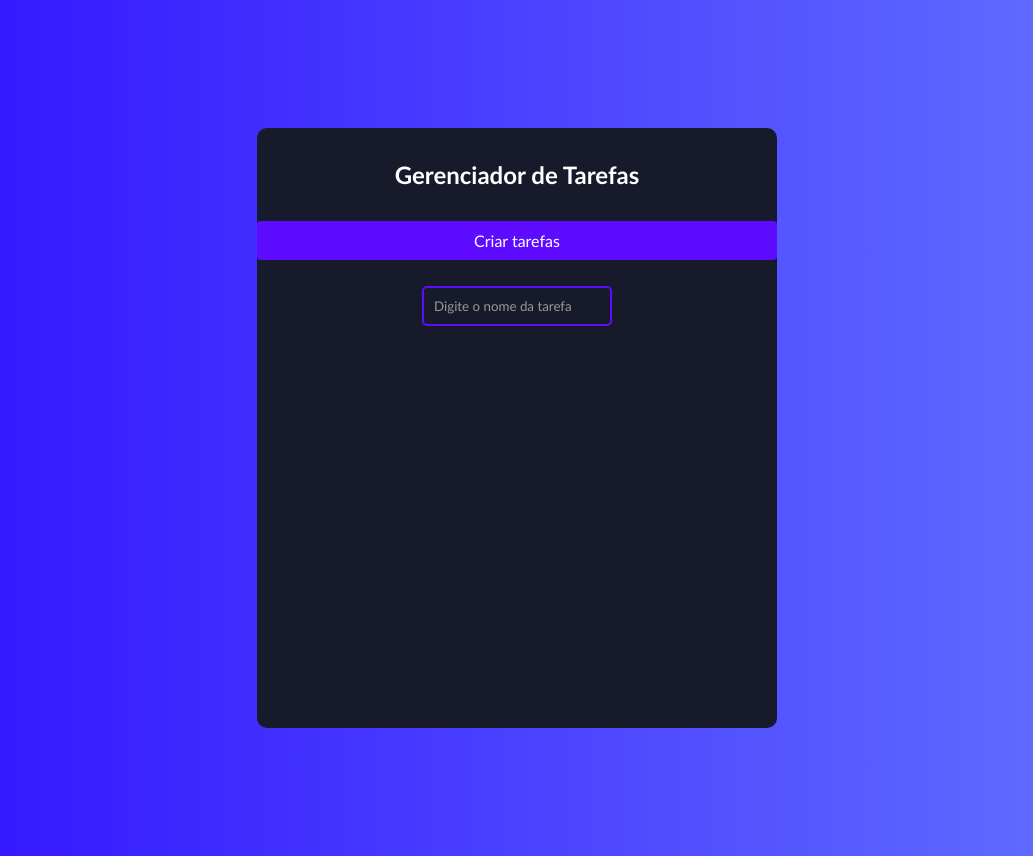
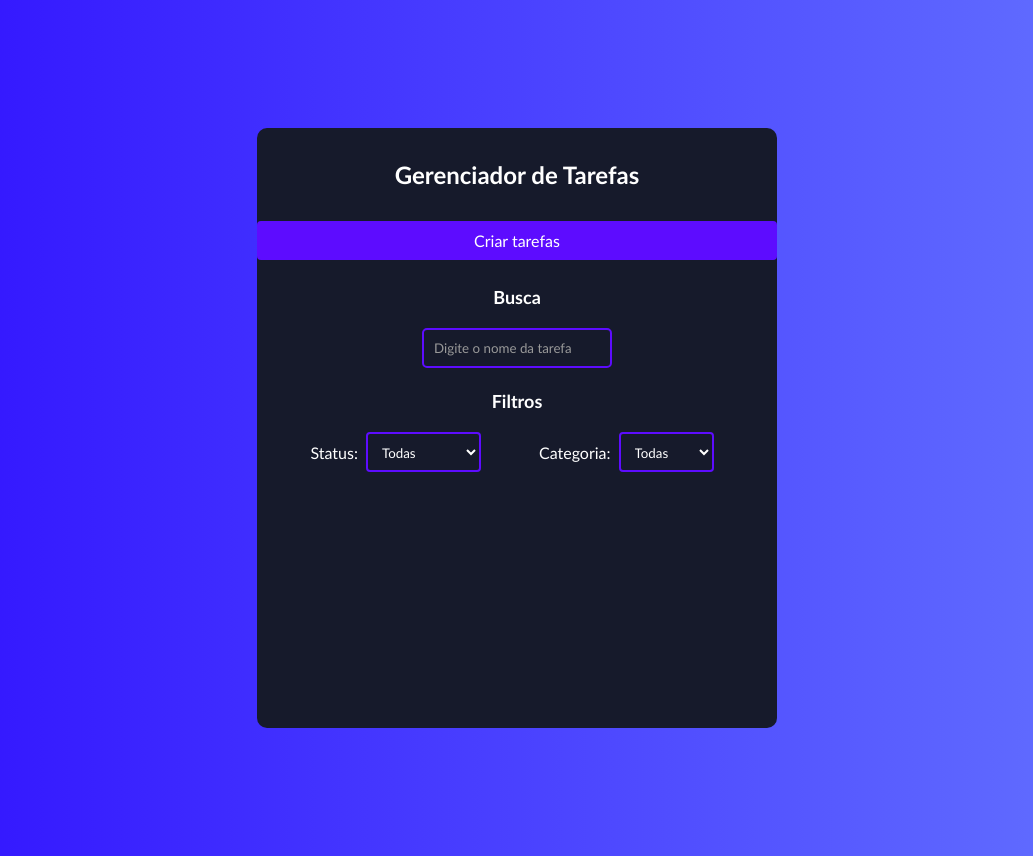
Before and after one commit to raularaju/to_do_list, a React (Create React App) app in the folder client/: page / in a window 1280 px wide. Both pictures are taken after a click on the button "Pesquisar tarefas". Shown: the whole page, without its empty margins (123-1156 px from the left). Built offline with nearby package versions, Linux system fonts and the light colour scheme; no server answers.

Commit message:
feat: update todo

```diff
--- a/client/src/App.css
+++ b/client/src/App.css
@@ -59,6 +59,7 @@ h1 {
   width: 320px;
   background: transparent;
   color: #fff;
+  margin-top: 20px;
 }
 
 .todo-input::placeholder {
@@ -81,6 +82,10 @@ h1 {
 }
 
 .todo-input.edit {
+  border: 2px solid #149fff;
+}
+
+.todo-select.edit {
   border: 2px solid #149fff;
 }
 
@@ -187,7 +192,7 @@ h1 {
 .search {
   background: #161a2b; /* Background color */
   padding: 10px;
-  margin-bottom: 16px;
+  margin-bottom: 2px;
 }
 
 
@@ -207,3 +212,50 @@ h1 {
 .search input:focus {
   border: 2px solid #7c3dff;
 }
+
+h2 {
+  color: #fff;
+  font-size: 18px;
+  text-align: center;
+  margin-bottom: 20px;
+}
+
+.filter {
+  background: #161a2b;
+  padding: 10px;
+  margin-bottom: 20px;
+  align-self: center;
+}
+
+.filter-options {
+  display: flex;
+  align-items: center;
+  justify-content: center;
+  gap: 3rem;
+}
+
+.filter-options div {
+  flex: 1;
+  display: flex;
+  justify-content: center;
+  align-items: center;
+}
+
+.filter select {
+  height: 40px;
+  padding: 10px;
+  border: 2px solid #5d0cff;
+  border-radius: 4px;
+  background: transparent;
+  color: #fff;
+  margin-right: 10px;
+}
+
+.filter p {
+  font-size: 16px;
+  color: #fff;
+  margin-right: 8px;
+  display: flex;
+  align-items: center;
+  height: 40px;
+}
--- /dev/null
+++ b/client/src/components/Filter.js
@@ -0,0 +1,32 @@
+import React from "react";
+
+const Filter = ({filterStatus, setFilterStatus, filterCategory, setFilterCategory}) => {
+  return (
+    <div className="filter">
+      <h2>Filtros</h2>
+      <div className="filter-options">
+        <div>
+          <p>Status:</p>
+          <select value={filterStatus} onChange={(e) => setFilterStatus(e.target.value)}>
+            <option value="all">Todas</option>
+            <option value="completed">Completas</option>
+            <option value="uncompleted">Incompletas</option>
+          </select>
+        </div>
+        <div>
+          <p>Categoria:</p>
+          <select value={filterCategory} onChange={(e) => setFilterCategory(e.target.value)}>
+            <option value="all">Todas</option>
+            <option value="Trabalho">Trabalho</option>
+            <option value="Pessoal">Pessoal</option>
+            <option value="Casa">Casa</option>
+            <option value="Estudo">Estudo</option>
+            <option value="Outros">Outros</option>
+          </select>
+        </div>
+      </div>
+    </div>
+  );
+};
+
+export default Filter;
--- a/client/src/components/Search.js
+++ b/client/src/components/Search.js
@@ -3,6 +3,7 @@ import React from "react";
 const Search = ({ search, setSearch }) => {
   return (
     <div className="search">
+      <h2>Busca</h2>
       <input
         type="text"
         value={search}
--- a/client/src/components/Todo.js
+++ b/client/src/components/Todo.js
@@ -6,14 +6,16 @@ import { TiEdit } from "react-icons/ti";
 const Todo = ({ todos, completeTodo, removeTodo, updateTodo }) => {
   const [edit, setEdit] = useState({
     id: null,
-    value: "",
+    title: "",
+    category: "",
   });
 
   const submitUpdate = (value) => {
     updateTodo(edit.id, value);
     setEdit({
       id: null,
-      value: "",
+      title: "",
+      category: "",
     });
   };
 
@@ -38,7 +40,7 @@ const Todo = ({ todos, completeTodo, removeTodo, updateTodo }) => {
           className="delete-icon"
         />
         <TiEdit
-          onClick={() => setEdit({ id: todo.id, value: todo.title })}
+          onClick={() => setEdit({ id: todo.id, title: todo.title, category: todo.category })}
           className="edit-icon"
         />
       </div>
--- a/client/src/components/TodoForm.js
+++ b/client/src/components/TodoForm.js
@@ -2,10 +2,10 @@ import React, { useState, useEffect, useRef } from "react";
 
 function TodoForm(props) {
   const [titleInput, setTitleInput] = useState(
-    props.edit ? props.edit.value : ""
+    props.edit ? props.edit.title : ""
   );
   const [categoryInput, setCategoryInput] = useState(
-    props.edit ? props.edit.value : ""
+    props.edit ? props.edit.category : ""
   );
 
   const inputRef = useRef(null);
@@ -20,7 +20,7 @@ function TodoForm(props) {
 
   const handleSubmit = async (e) => {
     e.preventDefault();
-    if(! titleInput || ! categoryInput) return;
+    if (!titleInput || !categoryInput) return;
     props.onSubmit({
       title: titleInput,
       category: categoryInput,
@@ -33,33 +33,48 @@ function TodoForm(props) {
       {props.edit ? (
         <>
           <input
+            className="todo-input edit"
             placeholder="Nome da tarefa"
             value={titleInput}
             onChange={handleChange}
             name="title"
             ref={inputRef}
-            className="todo-input edit"
           />
           <button onClick={handleSubmit} className="todo-button">
             Update
           </button>
+          <select
+            className="todo-select edit"
+            onChange={(e) => setCategoryInput(e.target.value)}
+            value={categoryInput}
+          >
+            <option value=""> Selecione uma categoria</option>
+            <option value="Trabalho"> Trabaho </option>
+            <option value="Pessoal"> Pessoal </option>
+            <option value="Casa"> Casa </option>
+            <option value="Estudo"> Estudo </option>
+            <option value="Outros"> Outros </option>
+          </select>
         </>
       ) : (
         <>
           <input
+            className="todo-input"
             placeholder="Nome da tarefa"
             value={titleInput}
             onChange={(e) => setTitleInput(e.target.value)}
             name="title"
-            className="todo-input"
             ref={inputRef}
           />
           <button onClick={handleSubmit} className="todo-button">
             Adicionar
           </button>
-          <select className="todo-select"  style={{ marginTop: '20px' }} onChange={(e) => setCategoryInput(e.target.value)}>
+          <select
+            className="todo-select"
+            onChange={(e) => setCategoryInput(e.target.value)}
+          >
             <option value=""> Selecione uma categoria</option>
-            <option value="Trabaho"> Trabaho </option>
+            <option value="Trabalho"> Trabaho </option>
             <option value="Pessoal"> Pessoal </option>
             <option value="Casa"> Casa </option>
             <option value="Estudo"> Estudo </option>
--- a/client/src/components/TodoList.js
+++ b/client/src/components/TodoList.js
@@ -1,6 +1,7 @@
 import React, { useState, useEffect } from "react";
 import TodoForm from "./TodoForm";
 import Todo from "./Todo";
+import Filter from "./Filter";
 import {
   deleteTask,
   updateTask,
@@ -11,22 +12,26 @@ import Search from "./Search";
 function TodoList() {
   const [todos, setTodos] = useState([]);
   const [search, setSearch] = useState("");
+  const [filterStatus, setFilterStatus] = useState("all"); // ["all", "completed", "uncompleted"
+  const [filterCategory, setFilterCategory] = useState("all"); // ["all", "Trabalho", "Pessoal", "Casa", "Estudo", "Outros"]
   const [isCreatingTask, setIsCreatingTask] = useState(true);
+
   useEffect(() => {
     async function fetchTasks() {
       try {
-        const response = await getAllTasks(); // Assuming getAllTasks returns a list of tasks
-        setTodos(response.data); // Assuming the tasks are stored in response.data
+        const response = await getAllTasks();
+        setTodos(response.data);
       } catch (error) {
-        // Handle any errors here
         console.error("Error loading tasks:", error);
       }
     }
 
-    fetchTasks(); // Call the async function
+    fetchTasks();
   }, []);
 
   const toggleCreateTaskMode = () => {
+    setFilterCategory("all")
+    setFilterStatus("all")
     setIsCreatingTask(!isCreatingTask);
   };
 
@@ -42,14 +47,13 @@ function TodoList() {
     const newTodos = [{ ...todo, id: response.data.id }, ...todos];
 
     setTodos(newTodos);
-    console.log("add ", todos);
   };
 
   const updateTodo = async (todoId, newValue) => {
     if (!newValue.title || /^\s*$/.test(newValue.title)) {
       return;
     }
-    const response = await updateTask({ title: newValue.title }, todoId);
+    const response = await updateTask({ title: newValue.title, category: newValue.category }, todoId);
     newValue = { ...newValue, id: response.data.id };
     setTodos((prev) =>
       prev.map((item) => (item.id === todoId ? newValue : item))
@@ -57,7 +61,6 @@ function TodoList() {
   };
 
   const removeTodo = async (id) => {
-    console.log("removeTodo", id);
     await deleteTask(id);
     const removedArr = [...todos].filter((todo) => todo.id !== id);
 
@@ -84,11 +87,17 @@ function TodoList() {
       {isCreatingTask ? (
         <TodoForm onSubmit={addTodo} />
       ) : (
+        <>
         <Search search={search} setSearch={setSearch} />
+        <Filter filterStatus={filterStatus} setFilterStatus={setFilterStatus} filterCategory={filterCategory} setFilterCategory={setFilterCategory}  />
+        </>
       )}
 
       <Todo
-        todos={todos.filter((todo) =>
+        todos={todos
+          .filter((todo) => filterStatus === "all" ? true : filterStatus === "completed" ? todo.isComplete : !todo.isComplete)
+          .filter((todo) => filterCategory === "all" ? true : todo.category === filterCategory)
+          .filter((todo) =>
           todo.title.toLowerCase().includes(search.toLowerCase())
         )}
         completeTodo={completeTodo}
--- a/client/src/requests/Task.js
+++ b/client/src/requests/Task.js
@@ -13,7 +13,6 @@ export const getAllTasks = async () => {
 export const getProductsById = async (id) => {
   try {
     const response = await api.get(`/task/${id}`);
-    console.log(response);
     return response;
   } catch (error) {
     console.error("Task not found:", error);
```
Also changed, not shown: 1 other file (tests, documents, lock files or other folders).
